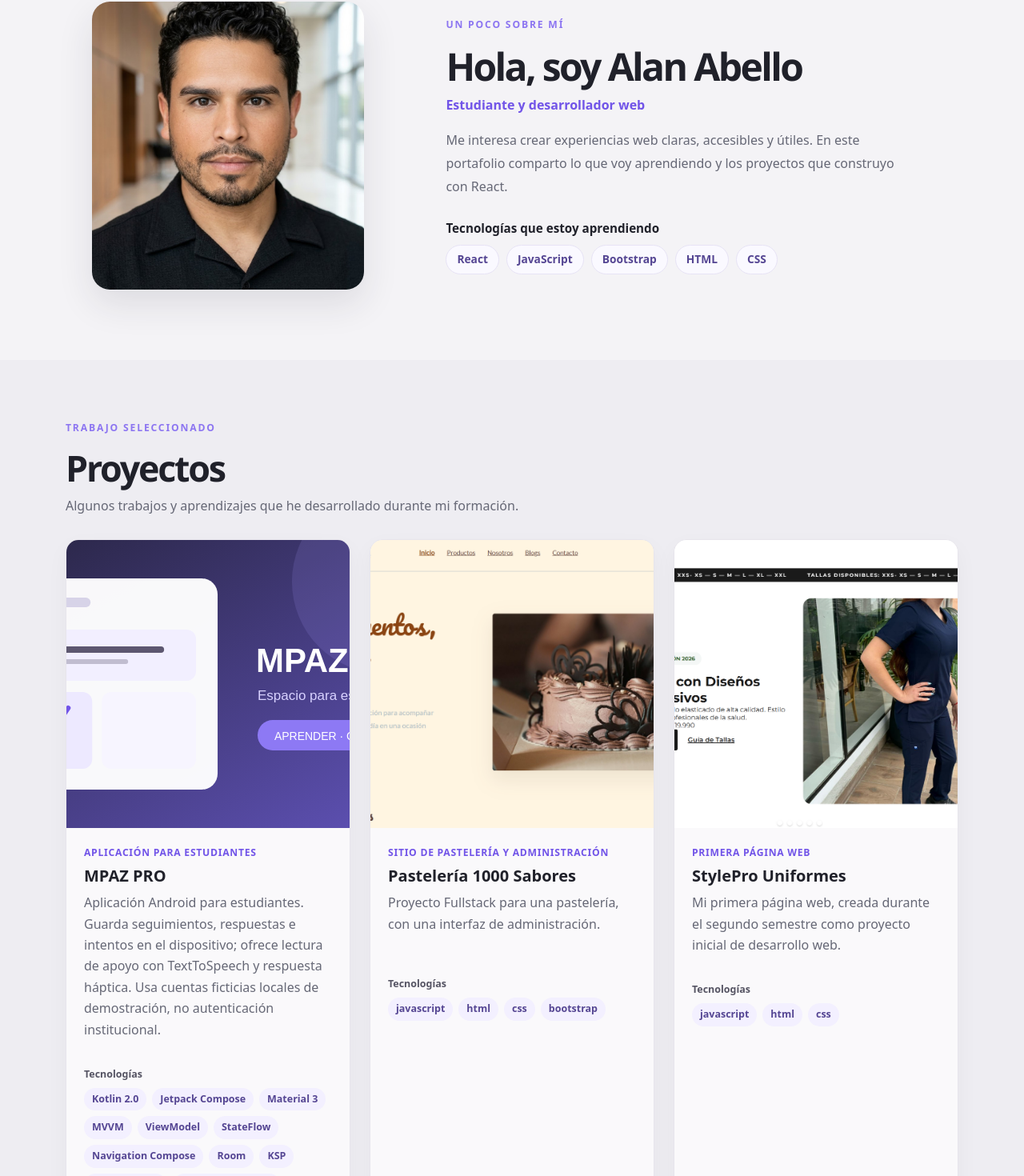
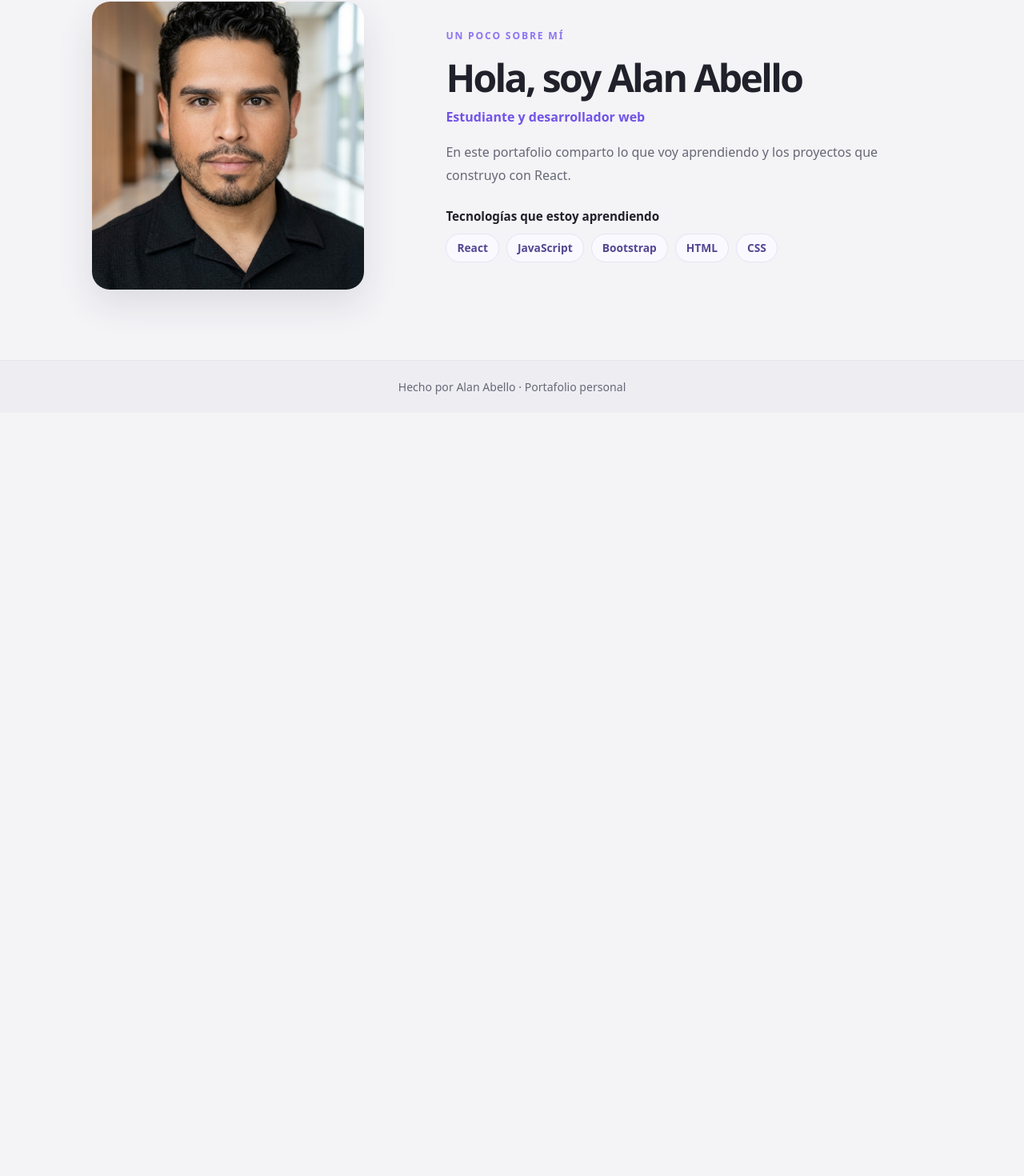
Before and after one commit to abelloderian19-dotcom/mi_portafolio, a React (Vite) app: page / in a window 1280 px wide. Shown: the part 637-2107 px from the top of the page at 80% size. After the commit the page ends 1153 px from the top, so only its background shows below. Built offline with nearby package versions, Linux system fonts and the light colour scheme.

Commit message:
feat(): correcion de imagenes de raiz

```diff
--- a/src/App.jsx
+++ b/src/App.jsx
@@ -1,13 +1,12 @@
 import { useState } from 'react';
 import SobreMi from './components/SobreMi';
-import Proyectos from './components/Proyectos';
 
 const perfil = {
   nombre: 'Alan Abello',
   profesion: 'Estudiante y desarrollador web',
   biografia:
-    'Me interesa crear experiencias web claras, accesibles y útiles. En este portafolio comparto lo que voy aprendiendo y los proyectos que construyo con React.',
-  imagen: '/images/perfil.jpg',
+    'En este portafolio comparto lo que voy aprendiendo y los proyectos que construyo con React.',
+  imagen: `${import.meta.env.BASE_URL}images/perfil.jpg`,
   tecnologias: ['React', 'JavaScript', 'Bootstrap', 'HTML', 'CSS'],
 };
 
@@ -69,7 +68,6 @@ function App() {
           <div className="intro-orbit" aria-hidden="true">&lt;/&gt;</div>
         </section>
         <SobreMi {...perfil} />
-        <Proyectos />
       </main>
       <footer className="site-footer">
         <div className="container">Hecho por {perfil.nombre} · Portafolio personal</div>
--- a/src/data/proyectos.js
+++ b/src/data/proyectos.js
@@ -1,3 +1,5 @@
+const rutaImagen = (nombre) => `${import.meta.env.BASE_URL}images/projects/${nombre}`;
+
 const proyectos = [
   {
     id: 'mpaz',
@@ -18,7 +20,7 @@ const proyectos = [
       'Respuesta háptica',
       'Gradle Kotlin DSL',
     ],
-    imagen: '/images/projects/mpaz.svg',
+    imagen: rutaImagen('mpaz.svg'),
     alt: 'Ilustración representativa de una aplicación para estudiantes llamada MPAZ PRO',
     enlace: 'https://github.com/abelloderian19-dotcom/MPAZ-PRO--3/tree/develop',
     tipoEnlace: 'Ver repositorio',
@@ -29,7 +31,7 @@ const proyectos = [
     descripcion: 'Proyecto Fullstack para una pastelería, con una interfaz de administración.',
     enfoque: 'Sitio de pastelería y administración',
     tecnologias: ['javascript' , 'html', 'css', 'bootstrap'],
-    imagen: '/images/projects/milSabores.png',
+    imagen: rutaImagen('milSabores.png'),
     alt: 'Ilustración representativa del proyecto de pastelería 1000 Sabores',
     enlace: 'https://github.com/abelloderian19-dotcom/Fullstack-II',
     tipoEnlace: 'Ver repositorio',
@@ -42,7 +44,7 @@ const proyectos = [
     descripcion: 'Mi primera página web, creada durante el segundo semestre como proyecto inicial de desarrollo web.',
     enfoque: 'Primera página web',
     tecnologias: ['javascript' , 'html', 'css'],
-    imagen: '/images/projects/stylepro.png',
+    imagen: rutaImagen('stylepro.png'),
     alt: 'Ilustración representativa del sitio StylePro Uniformes',
     enlace: 'https://styleprouniformes.vercel.app/',
     tipoEnlace: 'Ver sitio web',
--- a/vite.config.js
+++ b/vite.config.js
@@ -3,5 +3,6 @@ import { defineConfig } from 'vite'
 
 // https://vite.dev/config/
 export default defineConfig({
+  base: '/mi_portafolio/',
   plugins: [react()],
 })
```
